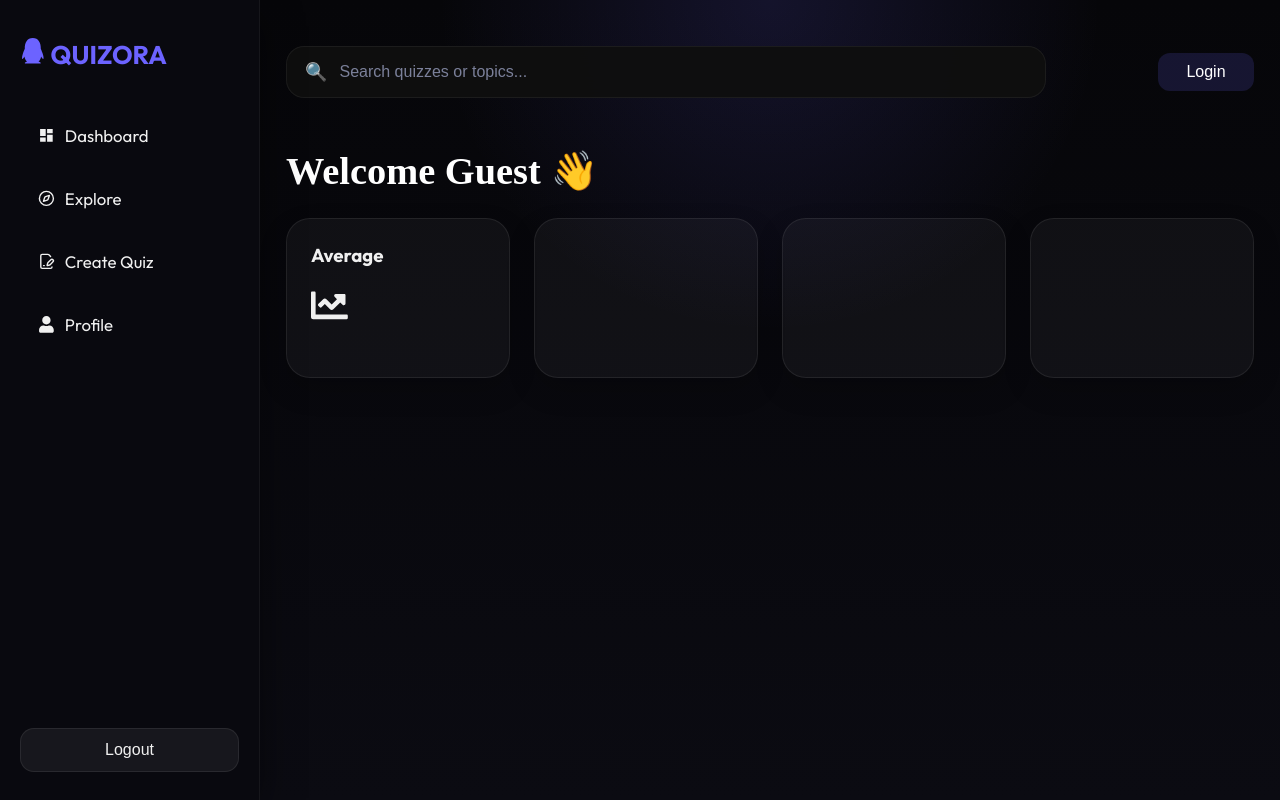
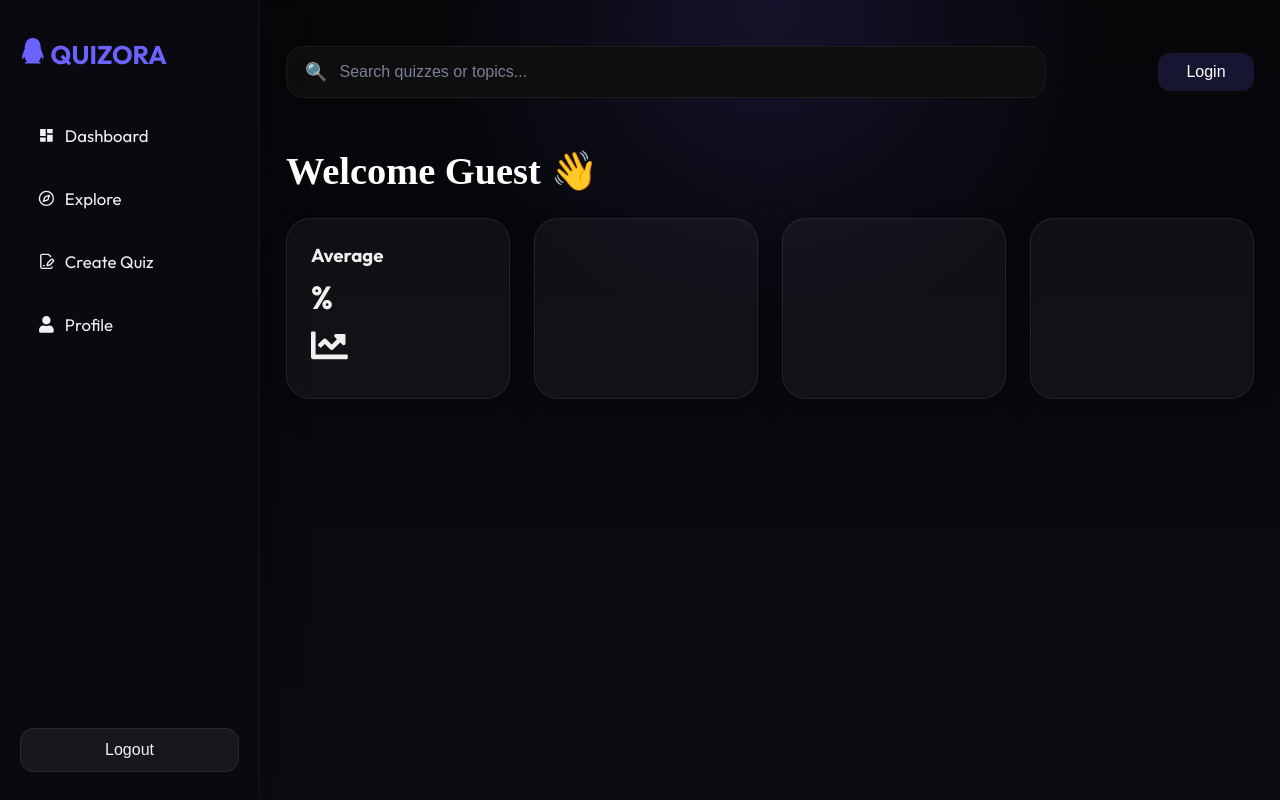
Before and after one commit to Tammyboy23/Quiz-App, a React (Vite) app: page / in a window 1280 px wide. Built offline with nearby package versions, Linux system fonts and the light colour scheme; a web font is replaced by a local one.

Commit message:
Update Home.jsx
change in home page 📄

```diff
--- a/src/Pages/Home.jsx
+++ b/src/Pages/Home.jsx
@@ -14,7 +14,7 @@ function Home(){
         <div className="dashboards">
             <div className="board">
                 <h3>Average</h3>
-                <h1>{average}</h1>
+                <h1>{average}%</h1>
                 <span><FaChartLine/></span>
             </div>
             <div className="board"></div>
```
